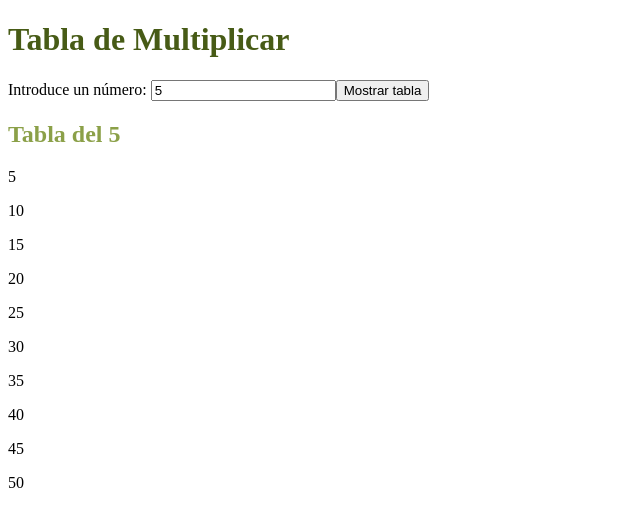
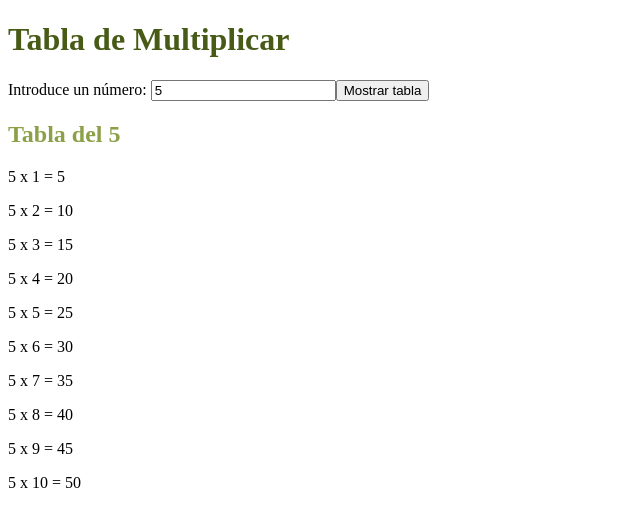
Before and after one commit to monicacgomez/primerangular, an Angular app: page / in a window 1280 px wide. Both pictures are taken after typing "5" into the empty fields and a click on the button "Mostrar tabla". Shown: the top 526 px of the page, without its empty margins (0-640 px from the left). Built offline with nearby package versions, Linux system fonts and the light colour scheme.

Commit message:
Práctica (Tabla Multiplicar) - Versión 2

```diff
--- a/src/components/tablamultiplicarcomponent/tabla.multiplicar.component.html
+++ b/src/components/tablamultiplicarcomponent/tabla.multiplicar.component.html
@@ -13,6 +13,6 @@
     </h2>
 
     <p *ngFor="let resultado of tabla">
-         {{ resultado.producto }}
+         {{ numero }} x {{ resultado.multiplicador }} = {{ resultado.producto }}
     </p>
 </div>
```
